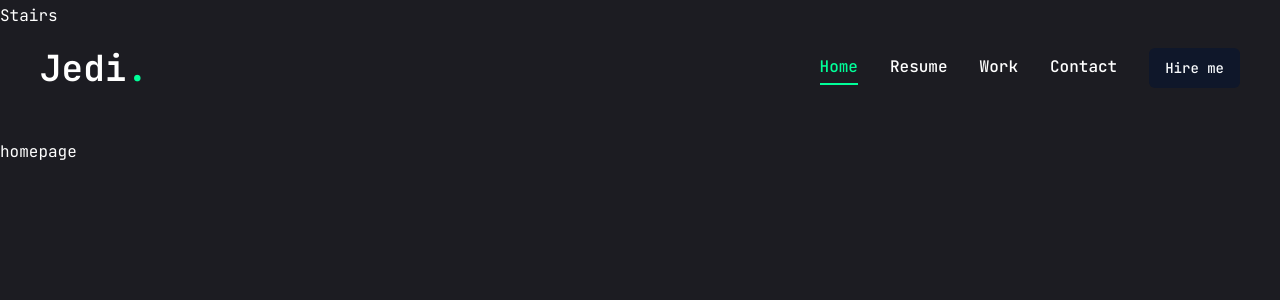
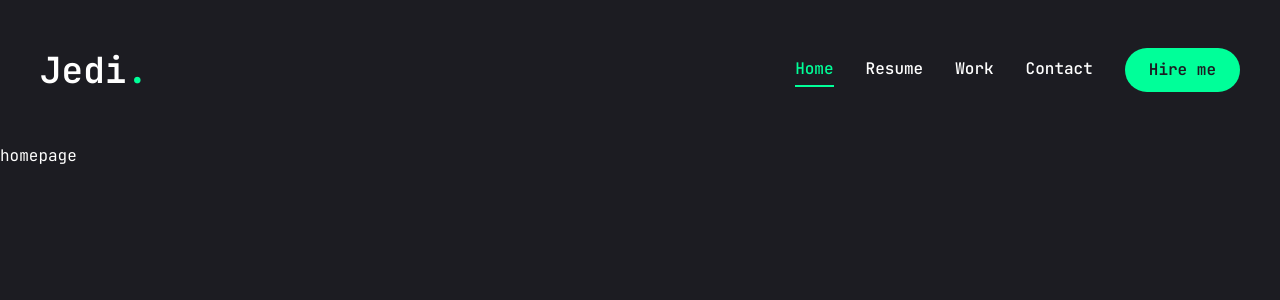
Before and after one commit to JediKnightGIT/portfolio, a Next.js app: page / in a window 1280 px wide. Shown: the top 300 px of the page. Built offline with nearby package versions, Linux system fonts and the light colour scheme.

Commit message:
add stairs animation, styling nav, button & close nav button

```diff
--- a/components/Header.tsx
+++ b/components/Header.tsx
@@ -1,6 +1,7 @@
 import Link from 'next/link';
 import { Button } from './ui/button';
 import Nav from './Nav';
+import MobileNav from './MobileNav';
 
 // Components
 
@@ -24,7 +25,9 @@
         </div>
 
         {/* mobile nav */}
-        <div className="xl:hidden">mobile nav</div>
+        <div className="xl:hidden">
+          <MobileNav />
+        </div>
       </div>
     </header>
   );
--- /dev/null
+++ b/components/MobileNav.tsx
@@ -0,0 +1,63 @@
+'use client';
+
+import { Sheet, SheetContent, SheetTrigger } from '@/components/ui/sheet';
+import { usePathname } from 'next/navigation';
+import Link from 'next/link';
+import { CiMenuFries } from 'react-icons/ci';
+
+const links = [
+  {
+    name: 'home',
+    path: '/',
+  },
+  {
+    name: 'resume',
+    path: '/resume',
+  },
+  {
+    name: 'work',
+    path: '/work',
+  },
+  {
+    name: 'contact',
+    path: '/contact',
+  },
+];
+
+const MobileNav: React.FC = () => {
+  const pathname = usePathname();
+
+  return (
+    <Sheet>
+      <SheetTrigger className="flex justify-center items-center">
+        <CiMenuFries className="text-[32px] text-accent" />
+      </SheetTrigger>
+      <SheetContent className="flex flex-col">
+        {/* logo */}
+        <div className="mt-32 mb-40 text-center text-2xl">
+          <Link href="/">
+            <h1 className="text-4xl font-sembiold">
+              Jedi<span className="text-accent">.</span>
+            </h1>
+          </Link>
+        </div>
+
+        {/* nav */}
+        <nav className="flex flex-col justify-center items-center gap-8">
+          {links.map((link, idx) => (
+            <Link
+              href={link.path}
+              key={idx}
+              className={`${
+                link.path === pathname ? 'text-accent border-b-2 border-accent' : ''
+              } text-xl capitalize hover:text-accent transition-all`}>
+              {link.name}
+            </Link>
+          ))}
+        </nav>
+      </SheetContent>
+    </Sheet>
+  );
+};
+
+export default MobileNav;
--- a/components/StairTransition.tsx
+++ b/components/StairTransition.tsx
@@ -1,6 +1,6 @@
 'use client';
 
-import { AnimatePresence } from 'framer-motion';
+import { AnimatePresence, motion } from 'framer-motion';
 import { usePathname } from 'next/navigation';
 
 import Stairs from './Stairs';
@@ -13,6 +13,12 @@
         <div className="h-screen w-screen fixed top-0 left-0 right-0 pointer-events-none z-40 flex">
           <Stairs />
         </div>
+
+        <motion.div
+          className="h-screen w-screen fixed bg-primary top-0 pointer-events-none"
+          initial={{ opacity: 1 }}
+          animate={{ opacity: 0, transition: { delay: 1, duration: 0.4, ease: 'easeInOut' } }}
+        />
       </div>
     </AnimatePresence>
   );
--- a/components/Stairs.tsx
+++ b/components/Stairs.tsx
@@ -13,8 +13,34 @@
   },
 };
 
+// calculate the reverse index for staggered delay
+const reversIndex = (index: number) => {
+  const totalSteps = 6;
+  return totalSteps - index - 1;
+};
+
 const Stairs: React.FC = () => {
-  return <div>Stairs</div>;
+  return (
+    <>
+      {[...Array(6)].map((_, index: number) => {
+        return (
+          <motion.div
+            key={index}
+            variants={stairAnimation}
+            initial="initial"
+            animate="animate"
+            exit="exit"
+            transition={{
+              duration: 0.4,
+              ease: 'easeInOut',
+              delay: reversIndex(index) * 0.1,
+            }}
+            className="h-full w-full bg-white relative"
+          />
+        );
+      })}
+    </>
+  );
 };
 
 export default Stairs;
--- a/components/ui/button.tsx
+++ b/components/ui/button.tsx
@@ -1,56 +1,46 @@
-import * as React from "react"
-import { Slot } from "@radix-ui/react-slot"
-import { cva, type VariantProps } from "class-variance-authority"
+import * as React from 'react';
+import { Slot } from '@radix-ui/react-slot';
+import { cva, type VariantProps } from 'class-variance-authority';
 
-import { cn } from "@/lib/utils"
+import { cn } from '@/lib/utils';
 
 const buttonVariants = cva(
-  "inline-flex items-center justify-center whitespace-nowrap rounded-md text-sm font-medium ring-offset-white transition-colors focus-visible:outline-none focus-visible:ring-2 focus-visible:ring-slate-950 focus-visible:ring-offset-2 disabled:pointer-events-none disabled:opacity-50 dark:ring-offset-slate-950 dark:focus-visible:ring-slate-300",
+  'inline-flex items-center justify-center whitespace-nowrap rounded-full text-base font-semibold ring-offset-white transition-colors',
   {
     variants: {
       variant: {
-        default: "bg-slate-900 text-slate-50 hover:bg-slate-900/90 dark:bg-slate-50 dark:text-slate-900 dark:hover:bg-slate-50/90",
-        destructive:
-          "bg-red-500 text-slate-50 hover:bg-red-500/90 dark:bg-red-900 dark:text-slate-50 dark:hover:bg-red-900/90",
+        default: 'bg-accent text-primary hover:bg-accent-hover',
+        primary: 'bg-primary text-white',
         outline:
-          "border border-slate-200 bg-white hover:bg-slate-100 hover:text-slate-900 dark:border-slate-800 dark:bg-slate-950 dark:hover:bg-slate-800 dark:hover:text-slate-50",
-        secondary:
-          "bg-slate-100 text-slate-900 hover:bg-slate-100/80 dark:bg-slate-800 dark:text-slate-50 dark:hover:bg-slate-800/80",
-        ghost: "hover:bg-slate-100 hover:text-slate-900 dark:hover:bg-slate-800 dark:hover:text-slate-50",
-        link: "text-slate-900 underline-offset-4 hover:underline dark:text-slate-50",
+          'border border-accent bg-transparent text-accent hover:bg-accent hover:text-primary',
       },
       size: {
-        default: "h-10 px-4 py-2",
-        sm: "h-9 rounded-md px-3",
-        lg: "h-11 rounded-md px-8",
-        icon: "h-10 w-10",
+        default: 'h-[44px] px-6',
+        md: 'h-[48px] px-6',
+        lg: 'h-[56px] px-8 text-sm uppercase tracking-[2px]',
       },
     },
     defaultVariants: {
-      variant: "default",
-      size: "default",
+      variant: 'default',
+      size: 'default',
     },
-  }
-)
+  },
+);
 
 export interface ButtonProps
   extends React.ButtonHTMLAttributes<HTMLButtonElement>,
     VariantProps<typeof buttonVariants> {
-  asChild?: boolean
+  asChild?: boolean;
 }
 
 const Button = React.forwardRef<HTMLButtonElement, ButtonProps>(
   ({ className, variant, size, asChild = false, ...props }, ref) => {
-    const Comp = asChild ? Slot : "button"
+    const Comp = asChild ? Slot : 'button';
     return (
-      <Comp
-        className={cn(buttonVariants({ variant, size, className }))}
-        ref={ref}
-        {...props}
-      />
-    )
-  }
-)
-Button.displayName = "Button"
+      <Comp className={cn(buttonVariants({ variant, size, className }))} ref={ref} {...props} />
+    );
+  },
+);
+Button.displayName = 'Button';
 
-export { Button, buttonVariants }
+export { Button, buttonVariants };
--- a/package.json
+++ b/package.json
@@ -22,6 +22,7 @@
     "next": "14.2.4",
     "react": "^18",
     "react-dom": "^18",
+    "react-icons": "^5.2.1",
     "tailwind-merge": "^2.3.0",
     "tailwindcss-animate": "^1.0.7"
   },
```
Also changed, not shown: components/ui/sheet.tsx (+44 -63 lines), 1 other file (tests, documents, lock files or other folders).
